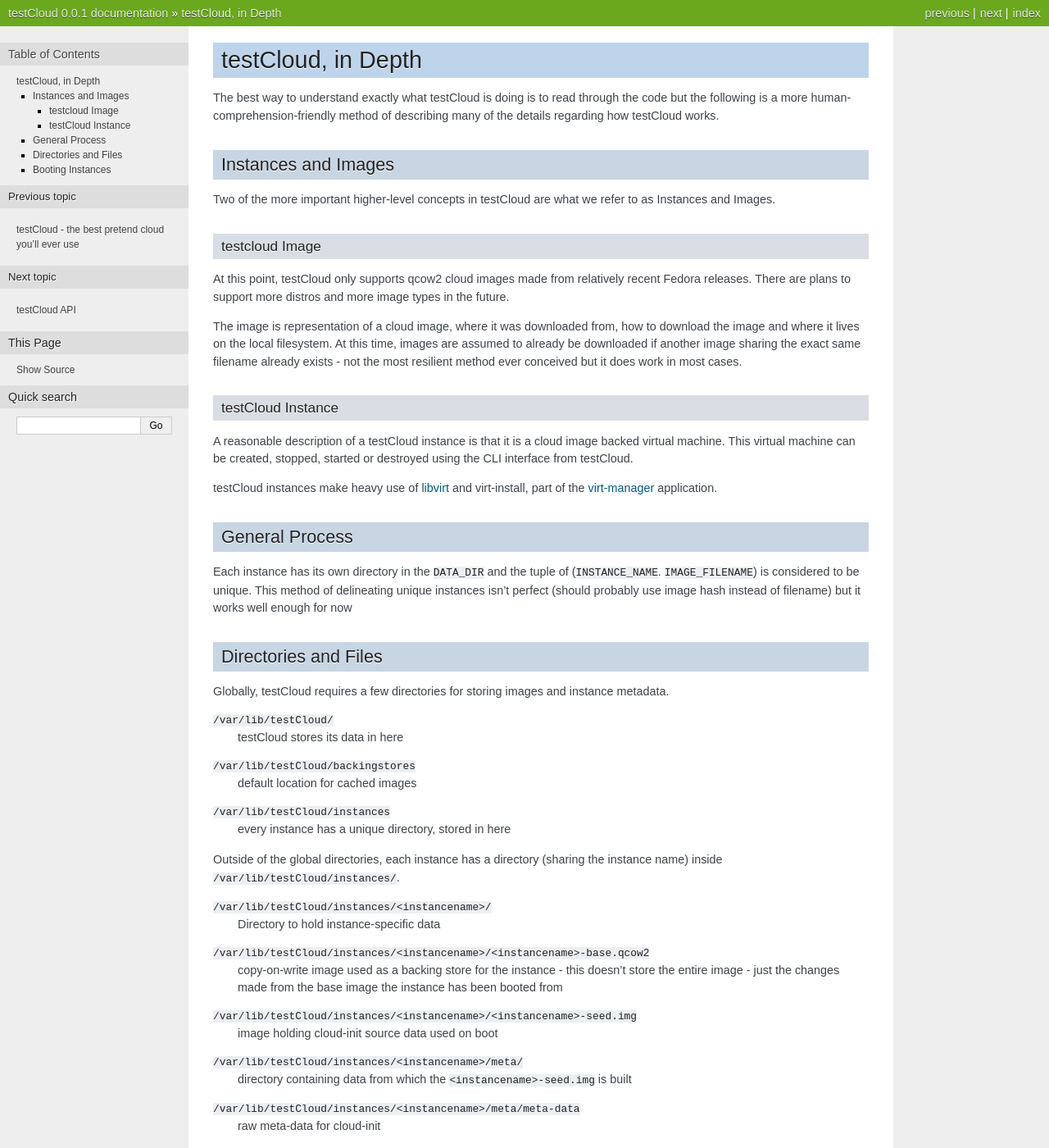
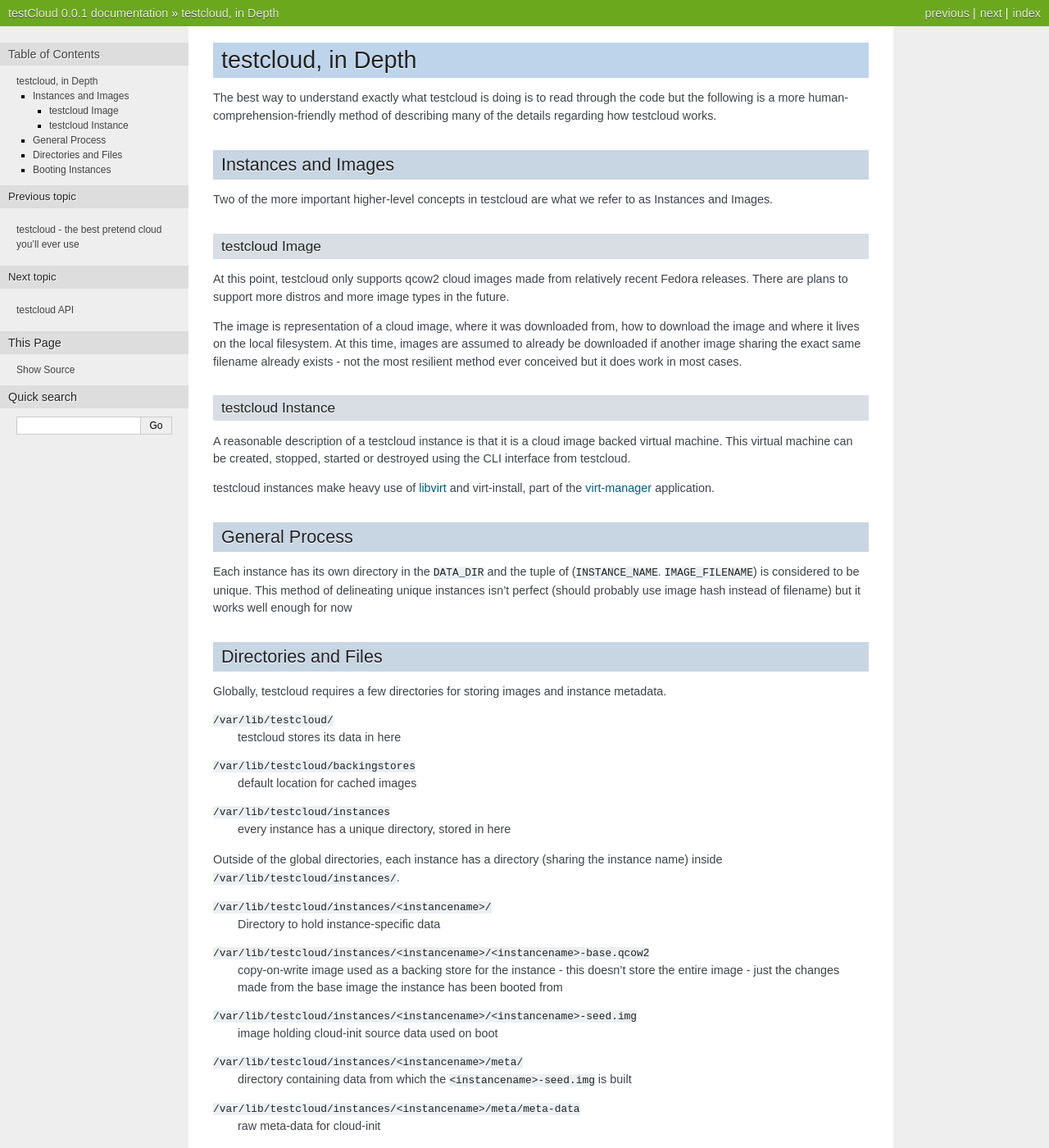
Before and after one commit to Rorosha/testcloud, a Sphinx documentation site: the page built from docs/source/indepth.rst, in a window 1280 px wide and 1400 px high. Shown: the whole window at 82% size. Built offline with Sphinx 7.4.7, drawn with Linux system fonts in a browser that asks for light colours; some of the changed text lies outside the part shown.

```diff
--- a/docs/source/indepth.rst
+++ b/docs/source/indepth.rst
@@ -3,24 +3,24 @@
    http://creativecommons.org/licenses/by/4.0/.
 
 ===================
-testCloud, in Depth
+testcloud, in Depth
 ===================
 
-The best way to understand exactly what testCloud is doing is to read through
+The best way to understand exactly what testcloud is doing is to read through
 the code but the following is a more human-comprehension-friendly method of
-describing many of the details regarding how testCloud works.
+describing many of the details regarding how testcloud works.
 
 
 Instances and Images
 ====================
 
-Two of the more important higher-level concepts in testCloud are what we refer
+Two of the more important higher-level concepts in testcloud are what we refer
 to as Instances and Images.
 
 testcloud Image
 ---------------
 
-At this point, testCloud only supports qcow2 cloud images made from relatively
+At this point, testcloud only supports qcow2 cloud images made from relatively
 recent Fedora releases. There are plans to support more distros and more image
 types in the future.
 
@@ -30,14 +30,14 @@ images are assumed to already be downloaded if another image sharing the exact
 same filename already exists - not the most resilient method ever conceived but
 it does work in most cases.
 
-testCloud Instance
+testcloud Instance
 ------------------
 
-A reasonable description of a testCloud instance is that it is a cloud image
+A reasonable description of a testcloud instance is that it is a cloud image
 backed virtual machine. This virtual machine can be created, stopped, started
-or destroyed using the CLI interface from testCloud.
+or destroyed using the CLI interface from testcloud.
 
-testCloud instances make heavy use of `libvirt <http://libvirt.org/>`_ and
+testcloud instances make heavy use of `libvirt <http://libvirt.org/>`_ and
 virt-install, part of the `virt-manager <http://virt-manager.org/>`_ application.
 
 General Process
@@ -52,48 +52,48 @@ instead of filename) but it works well enough for now
 Directories and Files
 =====================
 
-Globally, testCloud requires a few directories for storing images and instance
+Globally, testcloud requires a few directories for storing images and instance
 metadata.
 
-``/var/lib/testCloud/``
-  testCloud stores its data in here
+``/var/lib/testcloud/``
+  testcloud stores its data in here
 
-``/var/lib/testCloud/backingstores``
+``/var/lib/testcloud/backingstores``
   default location for cached images
 
-``/var/lib/testCloud/instances``
+``/var/lib/testcloud/instances``
   every instance has a unique directory, stored in here
 
 
 Outside of the global directories, each instance has a directory (sharing the
-instance name) inside ``/var/lib/testCloud/instances/``.
+instance name) inside ``/var/lib/testcloud/instances/``.
 
 
-``/var/lib/testCloud/instances/<instancename>/``
+``/var/lib/testcloud/instances/<instancename>/``
   Directory to hold instance-specific data
 
-``/var/lib/testCloud/instances/<instancename>/<instancename>-base.qcow2``
+``/var/lib/testcloud/instances/<instancename>/<instancename>-base.qcow2``
   copy-on-write image used as a backing store for the instance - this doesn't
   store the entire image - just the changes made from the base image the instance
   has been booted from
 
-``/var/lib/testCloud/instances/<instancename>/<instancename>-seed.img``
+``/var/lib/testcloud/instances/<instancename>/<instancename>-seed.img``
   image holding cloud-init source data used on boot
 
-``/var/lib/testCloud/instances/<instancename>/meta/``
+``/var/lib/testcloud/instances/<instancename>/meta/``
   directory containing data from which the ``<instancename>-seed.img`` is built
 
-``/var/lib/testCloud/instances/<instancename>/meta/meta-data``
+``/var/lib/testcloud/instances/<instancename>/meta/meta-data``
   raw meta-data for cloud-init
 
-``/var/lib/testCloud/instances/<instancename>/meta/user-data``
+``/var/lib/testcloud/instances/<instancename>/meta/user-data``
   raw user-data for cloud-init
 
 
 Booting Instances
 =================
 
-The creation process for a testCloud instance roughly follows this process:
+The creation process for a testcloud instance roughly follows this process:
 
  * download the referenced image, if it doesn't already exist in the backingstores
 
```
Also changed, not shown: docs/source/api.rst (+5 -5 lines), docs/source/index.rst (+17 -19 lines).
